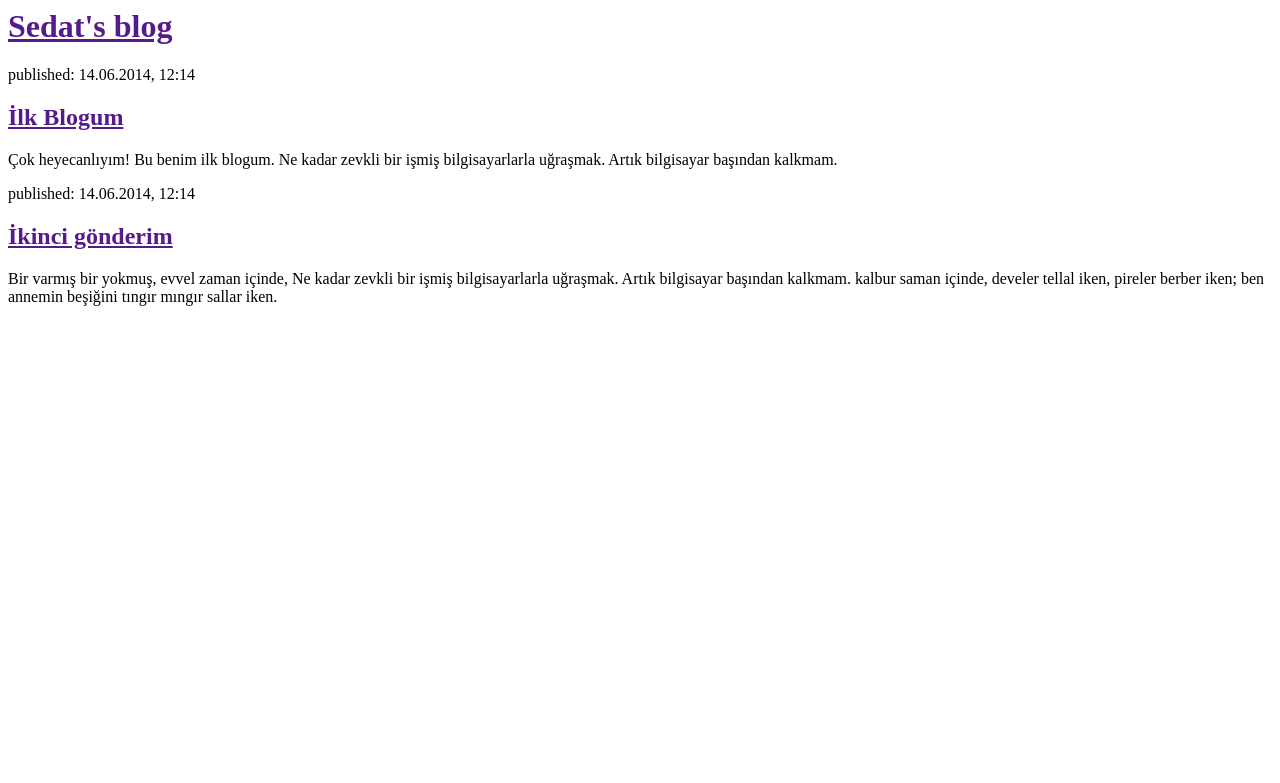
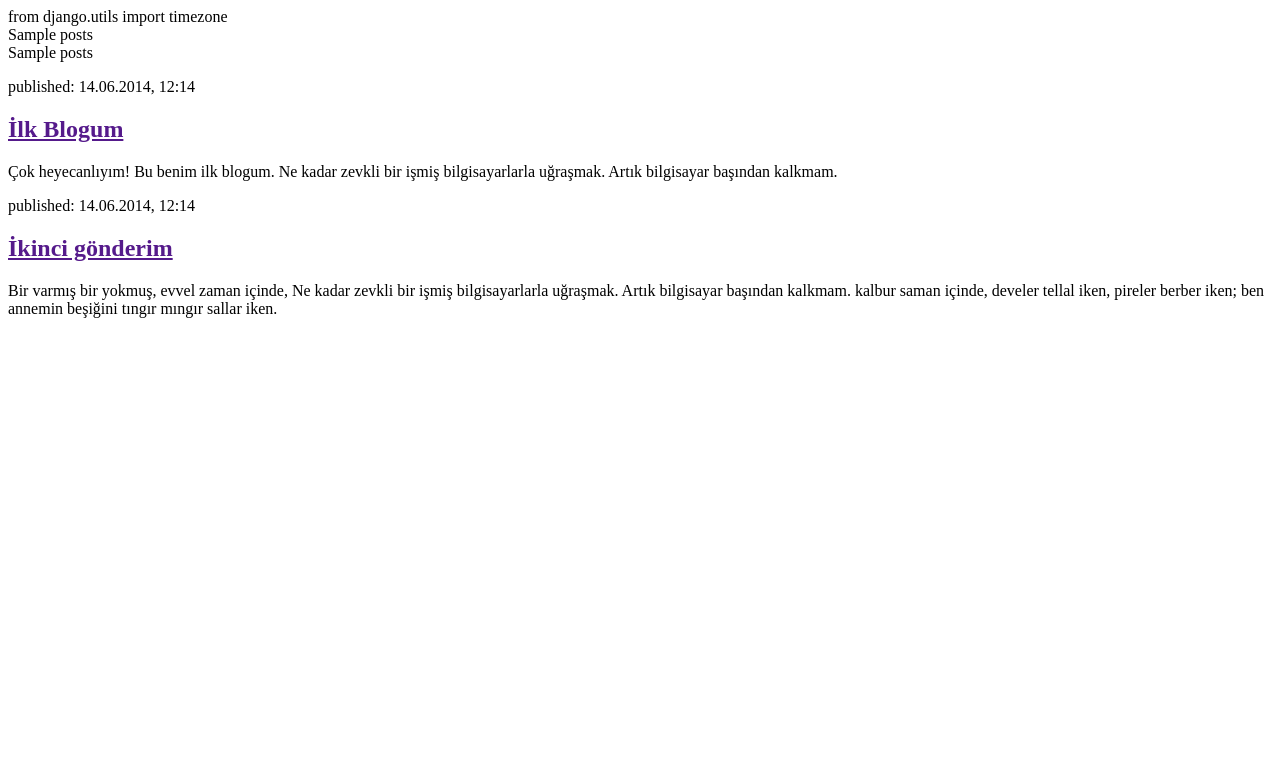
Before and after one commit to bablisoktanya/ilk-blogum, a Django app: template blog/templates/blog/post_list.html in a window 1280 px wide. Shown: the top 783 px of the page. Run offline with Django 3.2, Linux system fonts and the light colour scheme; the template is opened without the code that fills it: most values are stand-ins (such as "Sample title", 1, 10 or a date in 2020).

Commit message:
Veritabanındaki postları görebilmek için template'i değiştirdim.

```diff
--- a/blog/templates/blog/post_list.html
+++ b/blog/templates/blog/post_list.html
@@ -1,12 +1,13 @@
+from django.utils import timezone
 <html>
     <head>
         <title>Sedat's blog</title>
     </head>
     <body>
         <div>
-            <h1><a href="">Sedat's blog</a></h1>
+            {{ posts }}
         </div>
-
+           {{ posts }}
         <div>
             <p>published: 14.06.2014, 12:14</p>
             <h2><a href="">İlk Blogum</a></h2>
--- a/blog/views.py
+++ b/blog/views.py
@@ -1,3 +1,7 @@
 from django.shortcuts import render
+from django.utils import timezone
+from .models import Post
+
 def post_list(request):
-    return render(request, 'blog/post_list.html', {})
+    posts = Post.objects.filter(yayinlama_tarihi__lte=timezone.now()).order_by('yayinlama_tarihi')
+    return render(request, 'blog/post_list.html', {'posts': posts})
```
